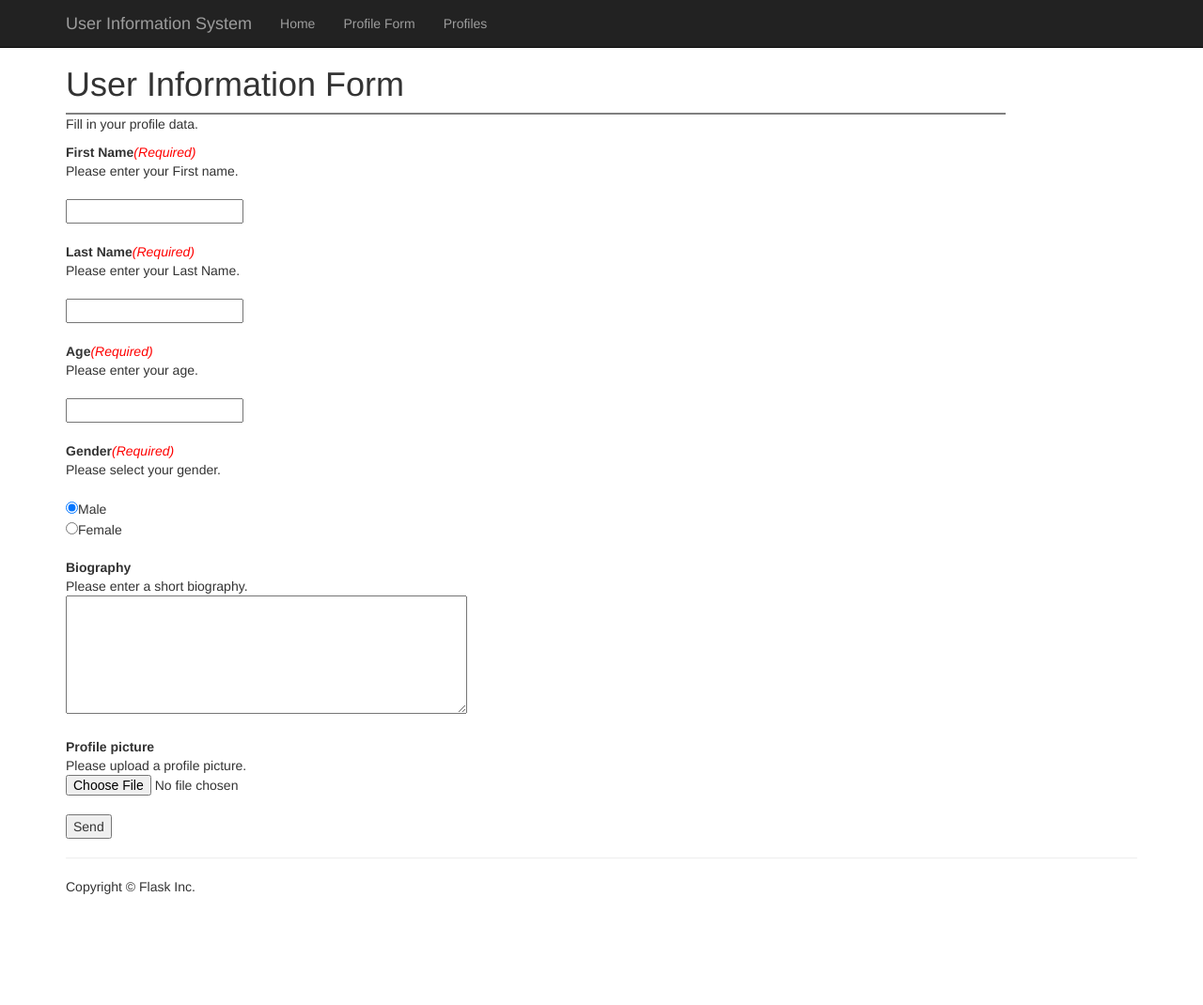
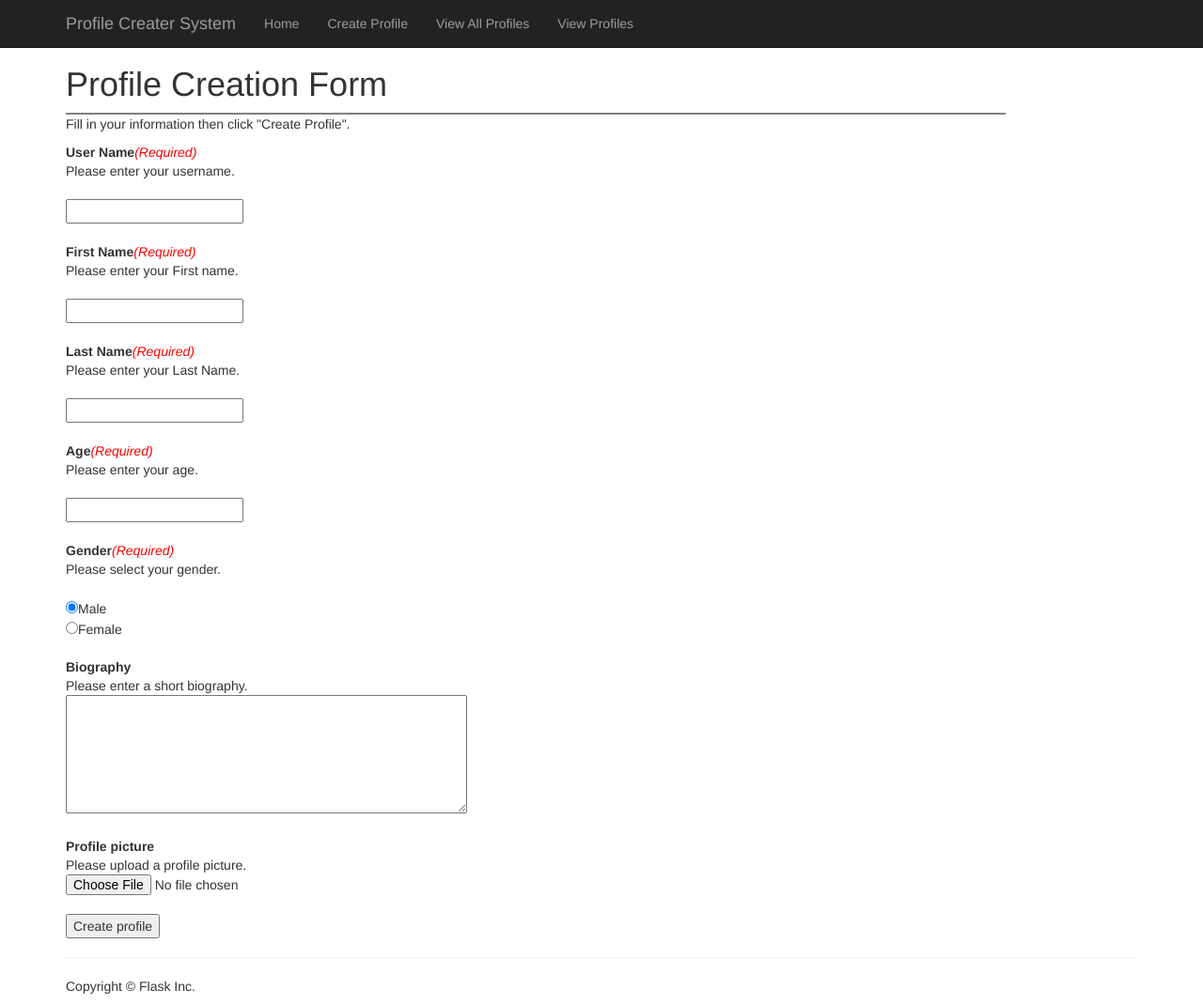
Before and after one commit to ongelsenior/info3180-project1, a Flask app: page /profile in a window 1280 px wide. Shown: the whole page at 94% size. Before the commit the page ends 952 px from the top, so only its background shows below. Run offline with Flask 2, Linux system fonts and the light colour scheme; some libraries are stand-ins or nearby versions.

Commit message:
almost complete

```diff
--- a/app/forms.py
+++ b/app/forms.py
@@ -1,30 +1,15 @@
-from flask.ext.wtf import Form
-
-from flask.ext.uploads import *
+from flask_wtf import Form
 from wtforms import TextField, RadioField, DateField, FileField
 from wtforms.validators import DataRequired, Required, InputRequired
 from wtforms import validators
-from flask_wtf.file import FileField, FileAllowed, FileRequired
+from flask_wtf.file import FileField, FileAllowed, FileRequired, DataRequired
 
 
-class Profile(Form):
+class ProfileForm(Form):
   fname = TextField('fname', validators=[InputRequired()])
   lname = TextField('lname', validators=[InputRequired()])
   username = TextField('username', validators=[InputRequired()])
   age = DateField('age', format='%Y-%m-%d', validators=[DataRequired()])
   gender = RadioField('gender', choices=[('Male','Male'), ('Female', 'Female')], validators=[InputRequired()])
   message= TextField('message', validators=[InputRequired()])
-  image = FileField('image', validators=[FileRequired(), FileAllowed(['jpg', 'png'], 'Images only!')])
-
-=======
-from wtforms.fields import TextField
-# other fields include PasswordField
-from wtforms.validators import required
-
-class UserForm(Form):
-  fisrt_name = TextField('first_name', validators=[required()])
-  last_name = TextField('last_name', validators=[required()])
-  age = TextField('age', validators=[required()])
-  gender = TextField('gender', validators=[required()])
-  message= TextField('message', validators=[required()])
-  image = TextField('image', validators=[required()])
+  picture = FileField('image', validators=[FileRequired(), FileAllowed(['jpg', 'png'], 'Images only!')])
--- a/app/templates/header.html
+++ b/app/templates/header.html
@@ -7,14 +7,14 @@
             <span class="icon-bar"></span>
             <span class="icon-bar"></span>
           </button>
-          <a class="navbar-brand" href="#">User Information System</a>
+          <a class="navbar-brand" href="#">Profile Creater System</a>
         </div>
         <div id="navbar" class="collapse navbar-collapse">
           <ul class="nav navbar-nav">
             <li><a href="{{ url_for('home') }}">Home</a></li>
-            <li><a href="{{ url_for('profile') }}">Profile Form</a></li>
-            <li><a href="{{ url_for('profiles') }}">Profiles</a></li>
-
+            <li><a href="{{ url_for('profile') }}">Create Profile</a></li>
+            <li><a href="{{ url_for('profiles') }}">View All Profiles</a></li>
+            <li><a href="{{ url_for('userid') }}">View Profiles</a></li>
           </ul>
         </div><!--/.nav-collapse -->
       </div>
--- a/app/templates/home.html
+++ b/app/templates/home.html
@@ -15,8 +15,9 @@
         {%endif%}
     {% endwith%}
 </div>
-<h1 class="page-header">Flask User Profile System</h1>
+<h1 class="page-header">Flask User Profile Creater System</h1>
 
 <p class="lead">This is the presentation of Ongel Senior's Project 1 <br>
-using Flask apps to save, display and search for user profiles.</p>
+using Flask apps to save, display and search for user profiles.<br>
+A database was added to store all the necessary information.</p>
 {% endblock %}
--- a/app/templates/profile.html
+++ b/app/templates/profile.html
@@ -1,7 +1,7 @@
 {% extends "base.html" %}
 {% block main %}
 <div class='line'>
-    <h1>User Information Form</h1>
+    <h1>Profile Creation Form</h1>
 </div>
 <div class="container">
     {% with messages= get_flashed_messages() %}
@@ -17,9 +17,12 @@
     {% endwith %}
 </div>
 <div>
-    <p>Fill in your profile data.</p>
+    <p>Fill in your information then click "Create Profile".</p>
 
 <form method= "GET" action="{{ url_for('home') }}">
+  <b>User Name</b><em class='red'>(Required)</em><br>
+  Please enter your username.<br><br>
+  <input type="text" name="username"><br><br>
   <b>First Name</b><em class='red'>(Required)</em><br>
   Please enter your First name.<br><br>
   <input type="text" name="fname"><br><br>
@@ -40,7 +43,7 @@
   <b>Profile picture</b><br>
   Please upload a profile picture.
   <input type="file" name="picture" accept="image/*"><br>
-  <button type="button" value="send">Send</button>
+  <button type="button" value="send">Create profile</button>
 </form>
 
 </div>
--- a/app/views.py
+++ b/app/views.py
@@ -5,9 +5,17 @@ Werkzeug Documentation:  http://werkzeug.pocoo.org/documentation/
 This file creates your application.
 """
 
-from app import app
-from flask import render_template, request, redirect, url_for, flash
-import smtplib
+import os
+from app import app, db
+from flask import render_template, request, redirect, url_for, flash,jsonify
+from models import UserProfile
+from forms import ProfileForm
+import math
+from app import db
+from werkzeug import secure_filename
+from datetime import date, datetime
+from time import strftime
+import random
 
 ###
 # Routing for your application.
@@ -22,27 +30,57 @@ def home():
 @app.route('/profile',methods=["POST","GET"])
 def profile():
     """Create a profile"""
+    form = ProfileForm()
     if request.method=="POST":
+        username = request.form ['username']
+        id = random.randint(1000000, 1099999)
         fname=request.form['fname']
         lname=request.form['lname']
         age=request.form['age']
         gender=request.form['gender']
         message=request.form['message']
-        picture=request.form['picture']
-        send_email(name,email,subject,message)
-        flash('Information recorded successfully','success')
+
+        file = request.files['picture']
+        picture = secure_filename(file.filename)
+        file.save(os.path.join("app/static/images", picture))
+
+        datejoined= datetime.now().strftime("%a, %d %b %Y")
+
+        profile = UserProfile (userid, username, fname, lname, age, message, gender, picture, datejoined)
+        db.session.add(profile)
+        db.session.commit()
+
+        flash('Information recorded '+username,'success')
         return redirect(url_for('home'))
     return render_template('profile.html')
 
-@app.route('/profiles',methods=["GET"])
+@app.route('/profiles',methods=["POST","GET"])
 def profiles():
     """Render the website's list all profiles page."""
-    return render_template('profiles.html')
+    users = db.session.query(UserProfile).all()
+    if request.headers['Content-Type']=='application/json' or request.method == "POST":
+        ulist=[]
+        for user in users:
+            ulist.append({'userid':user.id, 'username':user.username})
+            users = {'users': ulist}
+        return jsonify(users)
 
-@app.route('/profile/<userid>', methods=["GET"])
+    return render_template('profiles.html', users=users)
+
+@app.route('/profile/<userid>', methods=["POST","GET"])
 def userid(userid):
-    """Render the website's find user page."""
-    return render_template('userid.html')
+    """Render the website's find a user's page."""
+    users = UserProfile.query.filter_by(userid=userid).first()
+    iURL = url_for('static', filename='images/' +users.picture)
+
+    if request.headers['Content-Type']=='application/json' or request.method == "POST":
+        return jsonify(userid=users.userid, username=users.username, picture=users.picture, gender=users.gender, age=users.age, datejoined=users.datejoined)
+
+    else:
+
+        userp = {'userid':users.id, 'username':users.username, 'picture':iURL, 'age':users.age, 'fname':users.fname, 'lname':users.lname, 'gender':users.gender, 'message':users.message, 'date joined':users.datejoined}
+        return render_template('userid.html', userp=userp)
+
 
 
 ###
```
Also changed, not shown: app/__init__.py (+9 -0 lines), app/models.py (added, +43 -0 lines), app/templates/profiles.html (+22 -18 lines), app/templates/userid.html (+63 -3 lines), flaskmigrate.py (added, +14 -0 lines).
